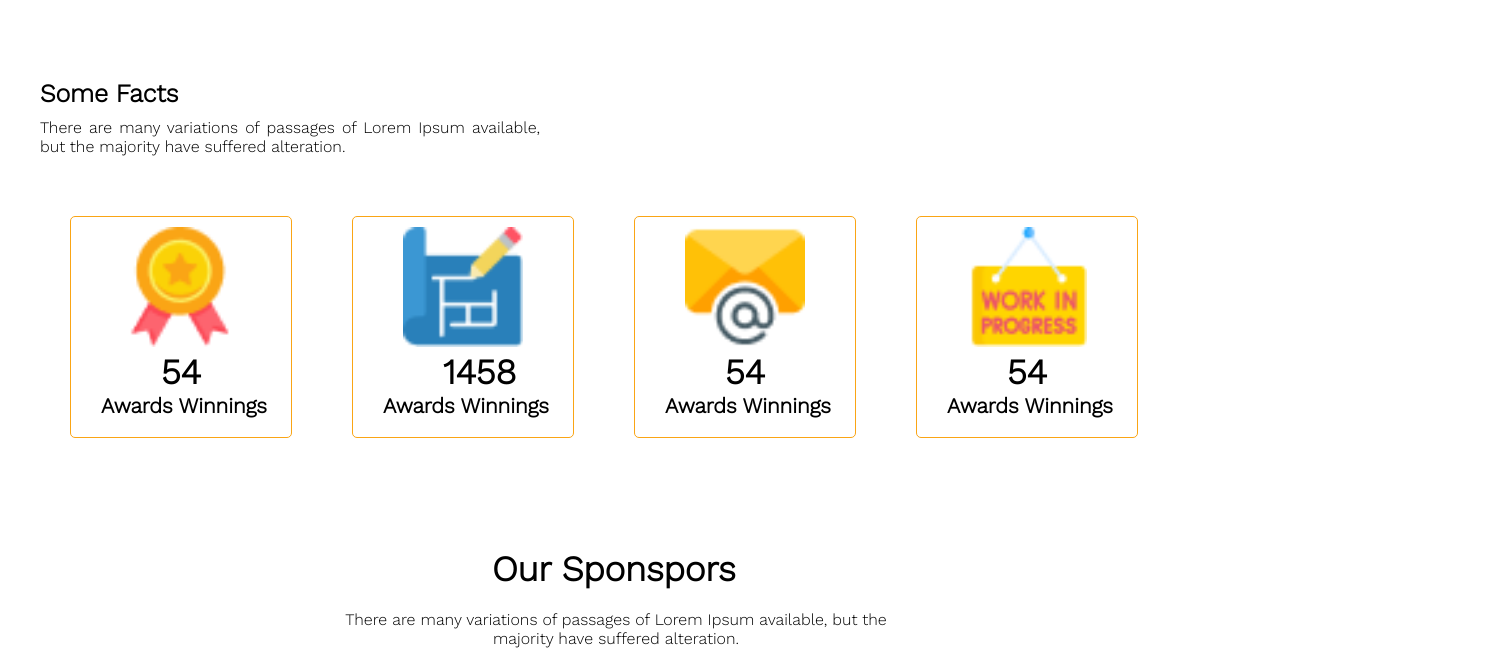
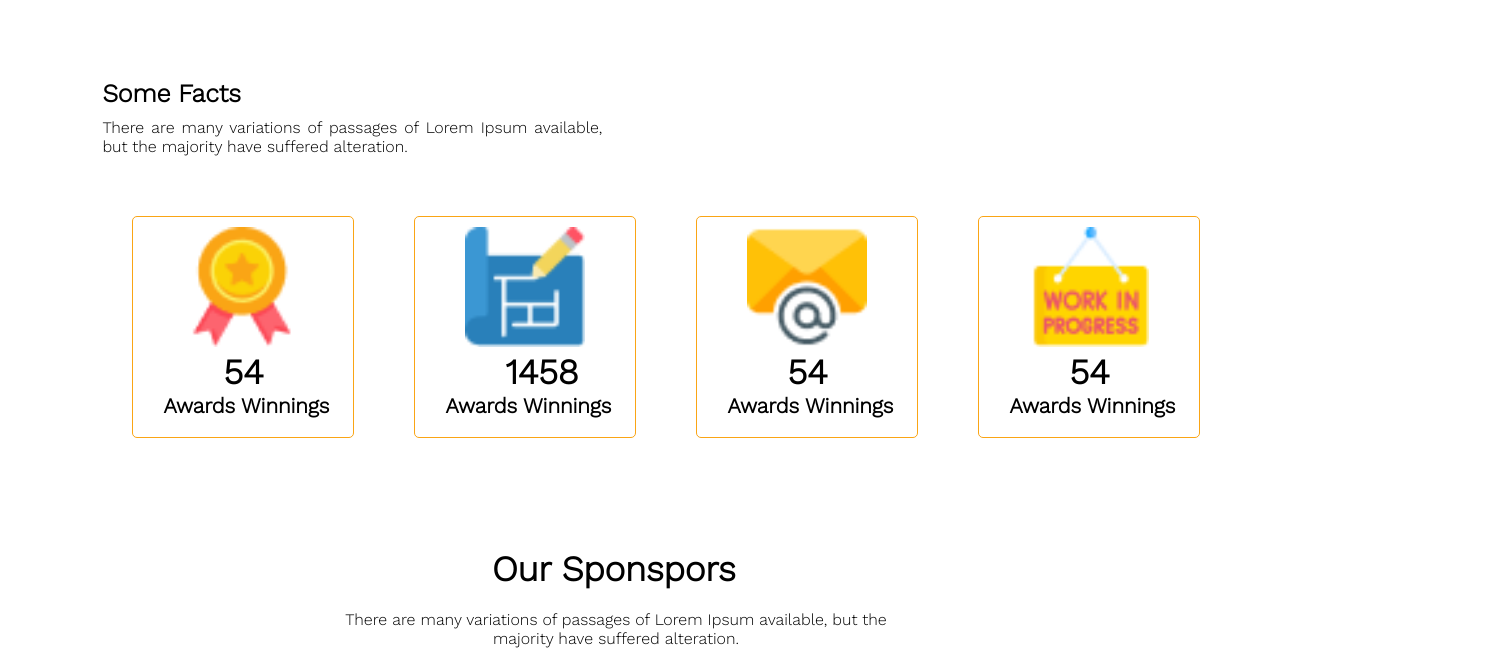
Before and after one commit to abujafor1924/G3-architects, a plain HTML site: page index.html in a window 1280 px wide. Shown: the part 2242-2898 px from the top of the page, 1509 px wide, since content can reach past the window. Drawn offline with nearby package versions, Linux system fonts and the light colour scheme; a web font is replaced by a local one.

Commit message:
second commite

```diff
--- a/css/style.css
+++ b/css/style.css
@@ -181,10 +181,10 @@ main {
   color: #fff4e7;
 }
 .fact-contain {
-  margin: 0 auto;
   width: 1200px;
   background-color: #ffffff;
   margin-top: 100px;
+  margin-left: 8%;
 }
 .fact-contain h1 {
   font-weight: 900;
```
